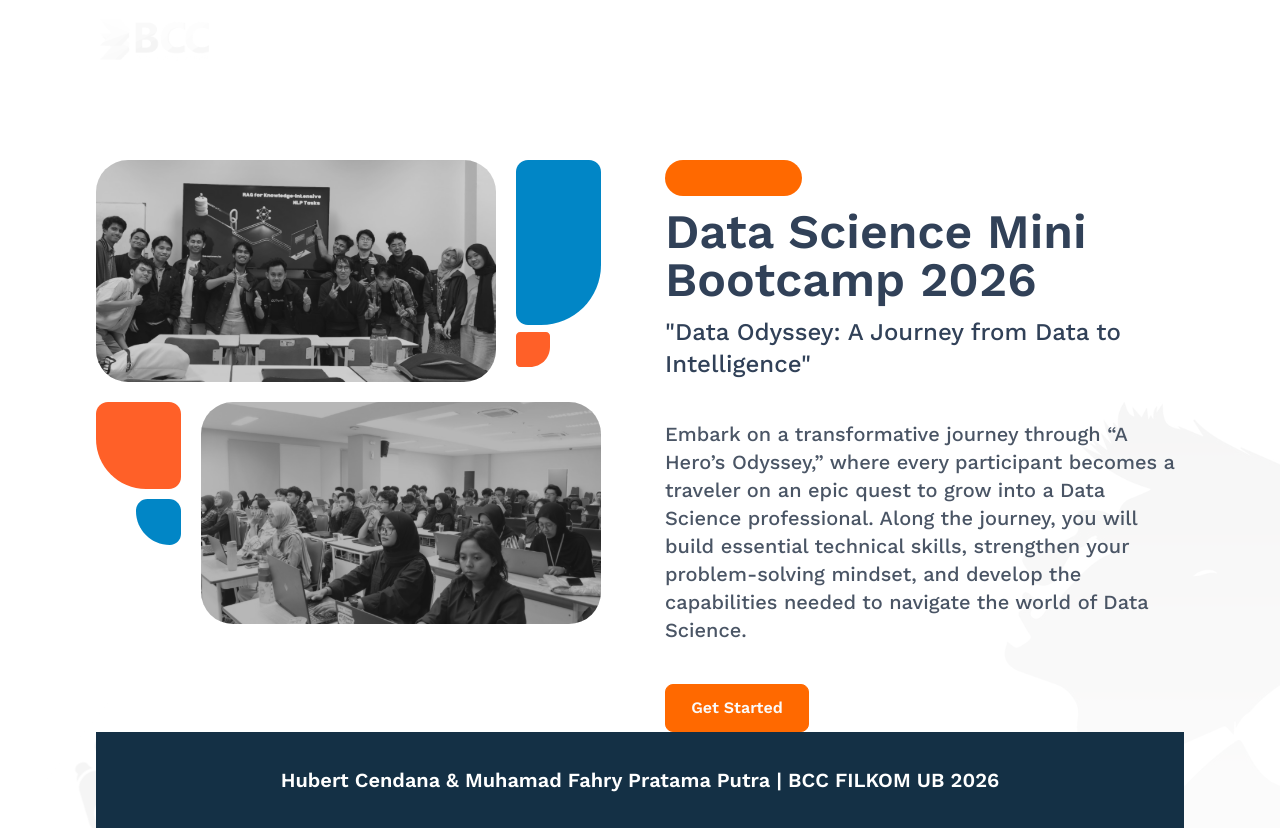
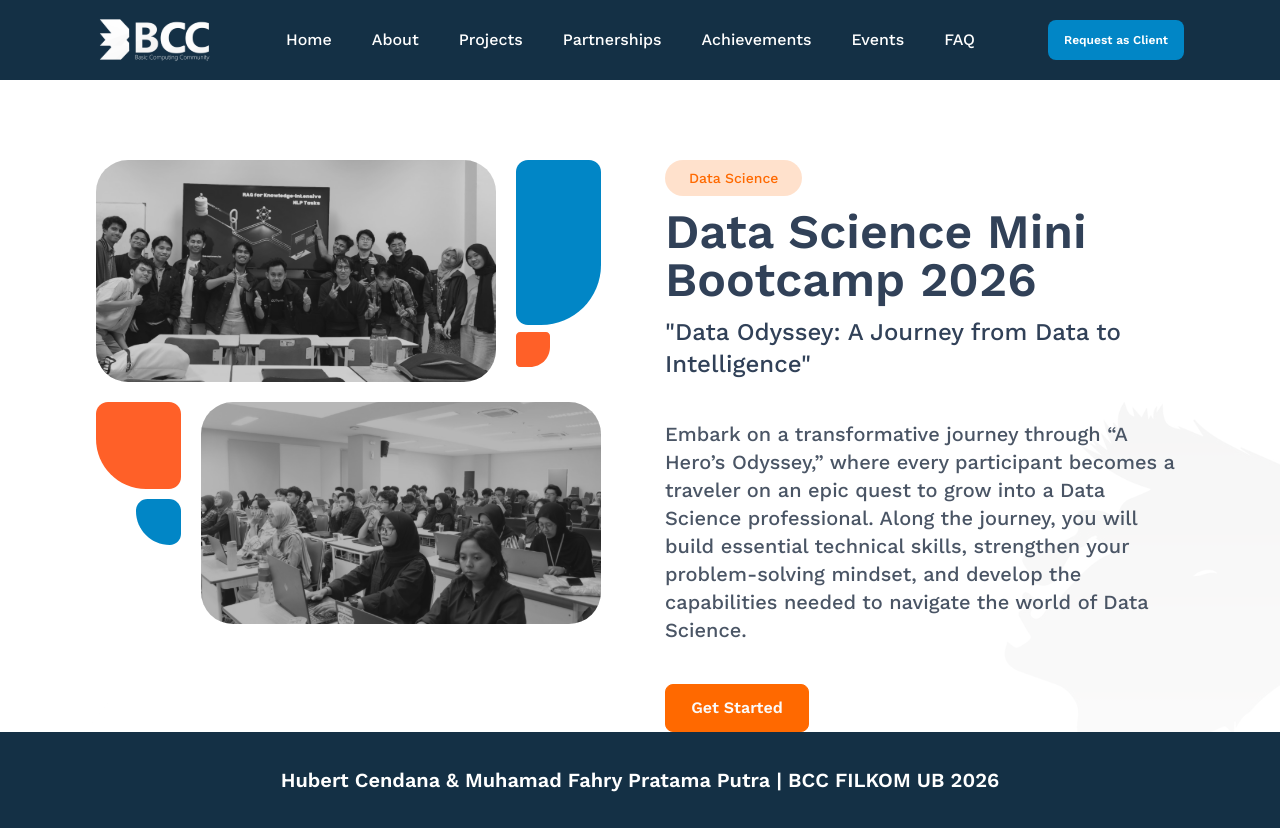
Before and after one commit to fahrypratama17/dsmbc-preview, a Next.js app: page / in a window 1280 px wide. Built offline with nearby package versions, Linux system fonts and the light colour scheme.

Commit message:
feat: update styles for Button, Hero, Navbar, and layout components

```diff
--- a/src/app/globals.css
+++ b/src/app/globals.css
@@ -7,6 +7,7 @@ body {
 
 @theme {
   --color-dark-blue: #143045;
+  --color-light-blue: #0186c6 ;
 }
 
 input[type="date"]::-webkit-input-placeholder {
--- a/src/app/layout.tsx
+++ b/src/app/layout.tsx
@@ -25,7 +25,7 @@ export default function RootLayout({ children }: LayoutProps<"/">) {
       className={`${geistSans.variable} ${geistMono.variable} h-full antialiased`}
     >
 
-      <body className="min-h-full flex flex-col relative overflow-x-hidden">
+      <body className="relative overflow-x-hidden">
         <BackgroundDecorations />
         {children}
       </body>
--- a/src/feature/components/Hero.tsx
+++ b/src/feature/components/Hero.tsx
@@ -18,13 +18,13 @@ const Hero = () => {
         <Image
           src={("/images/Photo1.svg")}
           alt="DSMBC 2025"
-          className="text-center mx-auto items-center lg:justify-left lg:w-[505px] md:h-[464px]"
+          className="text-center mx-auto items-center lg:justify-left lg:w-126.25 md:h-116"
           width={364}
           height={334}
         />
         <div className="flex flex-col gap-5 lg:gap-10">
           <div className="flex flex-col gap-3">
-            <Label text="Data Science" className="bg-orange-500 bg-opacity-20 text-orange-500 text-xs lg:text-sm"/>
+            <Label text="Data Science" className="bg-orange-500/20 text-orange-500 text-xs lg:text-sm"/>
             <h1 className="font-semibold text-3xl lg:text-5xl text-slate-700">Data Science Mini Bootcamp 2026</h1>
             <h2 className="font-medium text-xl lg:text-2xl text-slate-700">&quot;Data Odyssey: A Journey from Data to Intelligence&quot;</h2>
           </div>
--- a/src/feature/components/Navbar.tsx
+++ b/src/feature/components/Navbar.tsx
@@ -43,7 +43,7 @@ const Navbar: React.FC = () => {
 
   return (
     <nav
-      className={`fixed left-0 right-0 flex items-center justify-between gap-12 p-4 px-10 transition-colors duration-300 lg:px-24 z-20 ${isScrolled ? "bg-dark_blue bg-opacity-90" : "bg-dark_blue"
+      className={`fixed left-0 right-0 flex items-center justify-between gap-12 p-4 px-10 transition-colors duration-300 lg:px-24 z-20 ${isScrolled ? "bg-dark-blue bg-opacity-90" : "bg-dark-blue"
       }`}
     >
       <Image src={"/images/BCC.svg"} alt="BCC Logo" width={117} height={48} />
@@ -126,8 +126,8 @@ const NavLink: React.FC<NavLinkProps> = ({ href, children, isActive }) => {
     <Link
       href={href}
       className={`px-4 font-WorkSans font-medium leading-none ${
-        isActive ? "font-semibold text-light_blue" : "text-white"
-      } hover:text-light_blue`}
+        isActive ? "font-semibold text-light-blue" : "text-white"
+      } hover:text-light-blue`}
     >
       {children}
     </Link>
--- a/src/feature/container/PageContainer.tsx
+++ b/src/feature/container/PageContainer.tsx
@@ -8,9 +8,8 @@ const PageContainer = () => {
       <Navbar />
       <section className="px-6 pt-28 md:px-24 md:pt-40">
         <Hero />
-        <Footer />
       </section>
-
+      <Footer />
     </>
   );
 };
--- a/src/shared/components/Button.tsx
+++ b/src/shared/components/Button.tsx
@@ -36,7 +36,7 @@ export const Button = ({
   return (
     <button
       className={cn(
-        `flex w-auto items-center justify-center gap-x-2 rounded-lg border px-5 py-2 font-WorkSans font-semibold ${variant === "primary" ? " text-white hover:border-light_blue bg-light_blue hover:bg-white hover:text-light_blue" : "border-orange-500 bg-orange-500 text-neutral-50 hover:border-orange-500 hover:bg-white hover:text-orange-500"}`,
+        `flex w-auto items-center justify-center gap-x-2 rounded-lg border px-5 py-2 font-WorkSans font-semibold ${variant === "primary" ? " text-white hover:border-light-blue bg-light-blue hover:bg-white hover:text-light-blue" : "border-orange-500 bg-orange-500 text-neutral-50 hover:border-orange-500 hover:bg-white hover:text-orange-500 cursor-pointer"}`,
         className,
       )}
       {...props}
```
